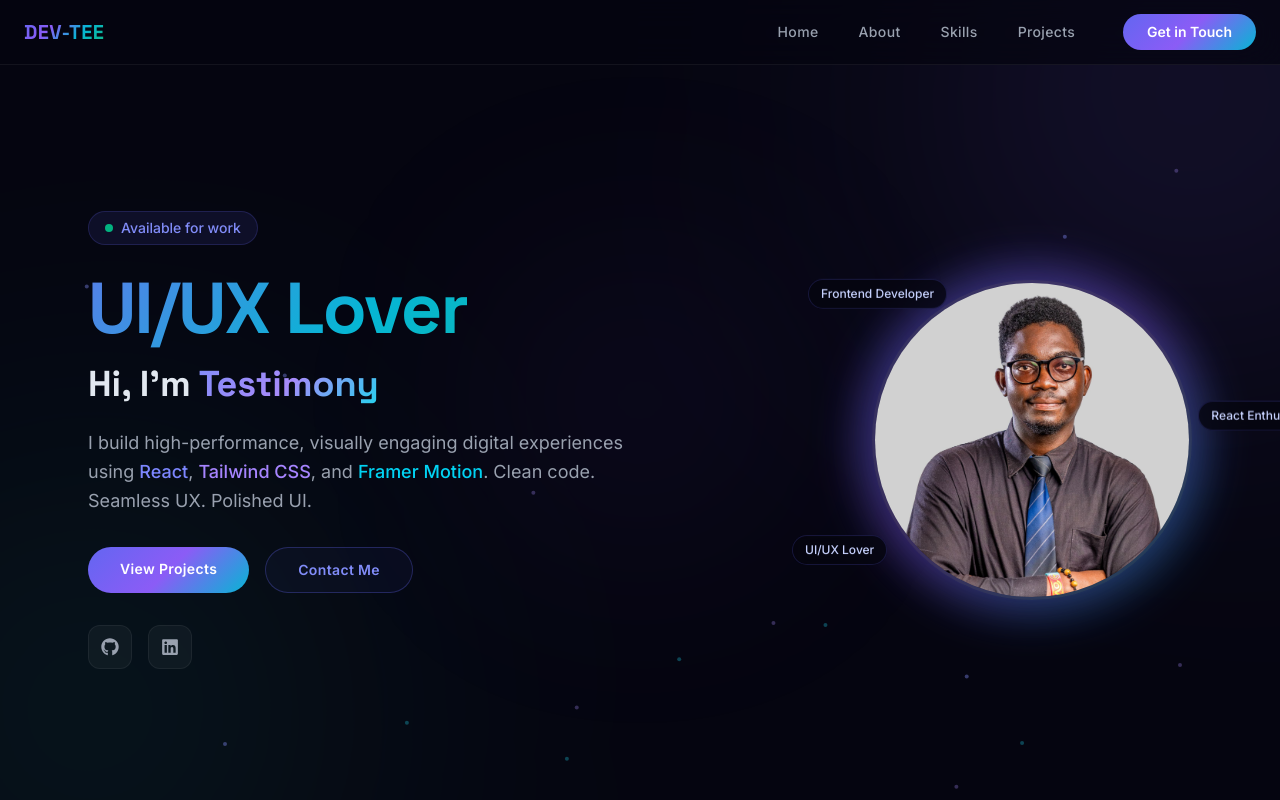
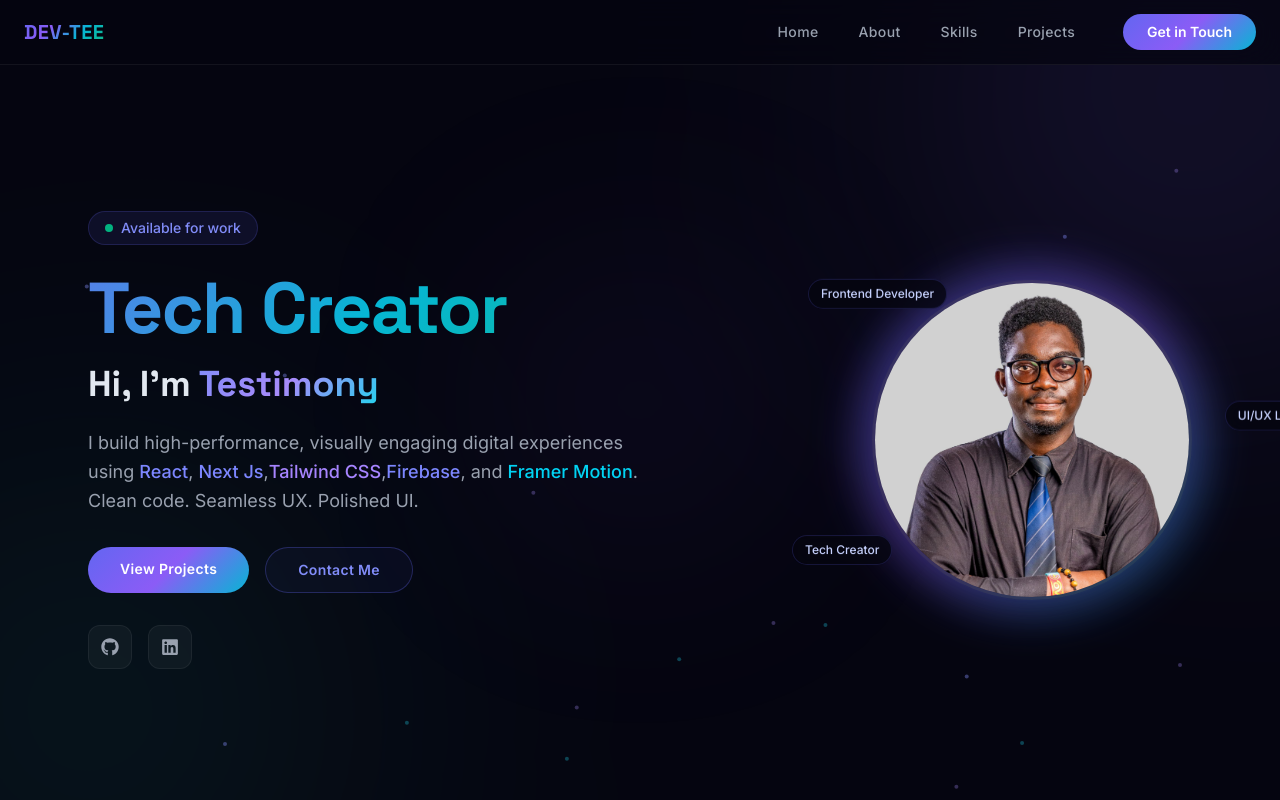
Before and after one commit to Dev-Tee06/my-resume, a React (Vite) app: page / in a window 1280 px wide. Shown: the top 800 px of the page. Built offline with nearby package versions, Linux system fonts and the light colour scheme.

Commit message:
Made new changes

```diff
--- a/src/Components/sections/About.jsx
+++ b/src/Components/sections/About.jsx
@@ -8,7 +8,7 @@ export const About = () => {
     { name: "React", level: 90 },
     { name: "Next.js", level: 80 },
     { name: "Tailwind CSS", level: 85 },
-    { name: "JavaScript", level: 95 },
+    { name: "JavaScript", level: 80 },
     { name: "CSS", level: 90 },
     { name: "Firebase", level: 80 },
     { name: "REST APIs", level: 80 },
@@ -82,13 +82,19 @@ export const About = () => {
         animate={{ y: [0, 20, 0], x: [0, 10, -10, 0], rotate: [0, 360, 0] }}
         transition={{ repeat: Infinity, duration: 20, ease: "easeInOut" }}
         className="absolute -top-32 right-0 w-[400px] h-[400px] rounded-full blur-[150px]"
-        style={{ background: "radial-gradient(circle, rgba(99,102,241,0.2), rgba(139,92,246,0.1), transparent)" }}
+        style={{
+          background:
+            "radial-gradient(circle, rgba(99,102,241,0.2), rgba(139,92,246,0.1), transparent)",
+        }}
       />
       <motion.div
         animate={{ y: [0, -20, 0], x: [0, -10, 10, 0], rotate: [0, -360, 0] }}
         transition={{ repeat: Infinity, duration: 22, ease: "easeInOut" }}
         className="absolute bottom-0 left-0 w-[400px] h-[400px] rounded-full blur-[150px]"
-        style={{ background: "radial-gradient(circle, rgba(6,182,212,0.15), rgba(16,185,129,0.08), transparent)" }}
+        style={{
+          background:
+            "radial-gradient(circle, rgba(6,182,212,0.15), rgba(16,185,129,0.08), transparent)",
+        }}
       />
 
       <div className="relative max-w-5xl mx-auto px-6">
--- a/src/Components/sections/Home.jsx
+++ b/src/Components/sections/Home.jsx
@@ -7,7 +7,6 @@ import { FaGithub, FaLinkedin } from "react-icons/fa";
 export const Home = () => {
   const skills = [
     "Frontend Developer",
-    "React Enthusiast",
     "UI/UX Lover",
     "Tech Creator",
     "Problem Solver",
@@ -33,17 +32,26 @@ export const Home = () => {
           animate={{ rotate: 360 }}
           transition={{ duration: 120, repeat: Infinity, ease: "linear" }}
           className="absolute -top-40 -right-40 w-[500px] h-[500px] rounded-full blur-[150px]"
-          style={{ background: "radial-gradient(circle, rgba(99,102,241,0.25), rgba(139,92,246,0.15), transparent)" }}
+          style={{
+            background:
+              "radial-gradient(circle, rgba(99,102,241,0.25), rgba(139,92,246,0.15), transparent)",
+          }}
         />
         <motion.div
           animate={{ rotate: -360 }}
           transition={{ duration: 150, repeat: Infinity, ease: "linear" }}
           className="absolute -bottom-40 -left-40 w-[500px] h-[500px] rounded-full blur-[150px]"
-          style={{ background: "radial-gradient(circle, rgba(6,182,212,0.2), rgba(16,185,129,0.1), transparent)" }}
+          style={{
+            background:
+              "radial-gradient(circle, rgba(6,182,212,0.2), rgba(16,185,129,0.1), transparent)",
+          }}
         />
         <div
           className="absolute top-1/2 left-1/2 -translate-x-1/2 -translate-y-1/2 w-[300px] h-[300px] rounded-full blur-[120px]"
-          style={{ background: "radial-gradient(circle, rgba(139,92,246,0.12), transparent)" }}
+          style={{
+            background:
+              "radial-gradient(circle, rgba(139,92,246,0.12), transparent)",
+          }}
         />
       </div>
 
@@ -63,7 +71,12 @@ export const Home = () => {
             style={{
               top: `${Math.random() * 100}%`,
               left: `${Math.random() * 100}%`,
-              background: i % 3 === 0 ? "rgba(129,140,248,0.4)" : i % 3 === 1 ? "rgba(167,139,250,0.3)" : "rgba(34,211,238,0.3)",
+              background:
+                i % 3 === 0
+                  ? "rgba(129,140,248,0.4)"
+                  : i % 3 === 1
+                    ? "rgba(167,139,250,0.3)"
+                    : "rgba(34,211,238,0.3)",
             }}
           />
         ))}
@@ -97,7 +110,10 @@ export const Home = () => {
             exit={{ y: -20, opacity: 0 }}
             transition={{ duration: 0.5 }}
             className="text-4xl md:text-6xl lg:text-7xl font-bold tracking-tight mb-4 gradient-text animate-gradient"
-            style={{ fontFamily: "'Space Grotesk', sans-serif", lineHeight: 1.1 }}
+            style={{
+              fontFamily: "'Space Grotesk', sans-serif",
+              lineHeight: 1.1,
+            }}
           >
             {skills[currentSkill]}
           </motion.h1>
@@ -108,10 +124,12 @@ export const Home = () => {
             animate={{ y: 0, opacity: 1 }}
             transition={{ duration: 0.8, delay: 0.3 }}
             className="text-2xl md:text-4xl font-bold mb-6"
-            style={{ fontFamily: "'Space Grotesk', sans-serif", color: "#e2e8f0" }}
+            style={{
+              fontFamily: "'Space Grotesk', sans-serif",
+              color: "#e2e8f0",
+            }}
           >
-            Hi, I'm{" "}
-            <span className="gradient-text-accent">Testimony</span>
+            Hi, I'm <span className="gradient-text-accent">Testimony</span>
           </motion.h2>
 
           {/* Description */}
@@ -122,9 +140,11 @@ export const Home = () => {
             className="text-gray-400 text-base md:text-lg max-w-xl mb-8 leading-relaxed"
             style={{ fontFamily: "'Inter', sans-serif" }}
           >
-            I build high-performance, visually engaging digital experiences using{" "}
-            <span className="text-indigo-400 font-medium">React</span>,{" "}
-            <span className="text-violet-400 font-medium">Tailwind CSS</span>, and{" "}
+            I build high-performance, visually engaging digital experiences
+            using <span className="text-indigo-400 font-medium">React</span>,{" "}
+            <span className="text-indigo-400 font-medium">Next Js</span>,
+            <span className="text-violet-400 font-medium">Tailwind CSS</span>,
+            <span className="text-indigo-400 font-medium">Firebase</span>, and{" "}
             <span className="text-cyan-400 font-medium">Framer Motion</span>.
             Clean code. Seamless UX. Polished UI.
           </motion.p>
@@ -139,7 +159,10 @@ export const Home = () => {
             <a
               href="/projects"
               className="px-8 py-3 rounded-full font-semibold text-white text-sm tracking-wide transition-all duration-300 hover:-translate-y-[2px] hover:shadow-[0_0_35px_rgba(99,102,241,0.4)]"
-              style={{ background: "linear-gradient(135deg, #6366f1, #8b5cf6, #06b6d4)" }}
+              style={{
+                background:
+                  "linear-gradient(135deg, #6366f1, #8b5cf6, #06b6d4)",
+              }}
             >
               View Projects
             </a>
@@ -171,7 +194,10 @@ export const Home = () => {
               target="_blank"
               rel="noopener noreferrer"
               className="p-3 rounded-xl text-lg text-gray-400 transition-all duration-300 hover:text-white hover:-translate-y-[2px]"
-              style={{ background: "rgba(255,255,255,0.04)", border: "1px solid rgba(255,255,255,0.06)" }}
+              style={{
+                background: "rgba(255,255,255,0.04)",
+                border: "1px solid rgba(255,255,255,0.06)",
+              }}
             >
               <FaGithub />
             </a>
@@ -180,7 +206,10 @@ export const Home = () => {
               target="_blank"
               rel="noopener noreferrer"
               className="p-3 rounded-xl text-lg text-gray-400 transition-all duration-300 hover:text-white hover:-translate-y-[2px]"
-              style={{ background: "rgba(255,255,255,0.04)", border: "1px solid rgba(255,255,255,0.06)" }}
+              style={{
+                background: "rgba(255,255,255,0.04)",
+                border: "1px solid rgba(255,255,255,0.06)",
+              }}
             >
               <FaLinkedin />
             </a>
@@ -198,7 +227,10 @@ export const Home = () => {
             {/* Glow ring */}
             <div
               className="absolute -inset-3 rounded-full opacity-40 group-hover:opacity-70 transition-opacity duration-500 blur-xl"
-              style={{ background: "linear-gradient(135deg, #6366f1, #8b5cf6, #06b6d4)" }}
+              style={{
+                background:
+                  "linear-gradient(135deg, #6366f1, #8b5cf6, #06b6d4)",
+              }}
             />
 
             {/* Avatar container */}
@@ -206,7 +238,8 @@ export const Home = () => {
               className="relative w-[260px] h-[260px] md:w-[320px] md:h-[320px] rounded-full overflow-hidden"
               style={{
                 border: "3px solid rgba(255,255,255,0.08)",
-                boxShadow: "0 0 50px rgba(99,102,241,0.2), inset 0 0 50px rgba(0,0,0,0.3)",
+                boxShadow:
+                  "0 0 50px rgba(99,102,241,0.2), inset 0 0 50px rgba(0,0,0,0.3)",
               }}
             >
               <img
@@ -232,7 +265,11 @@ export const Home = () => {
                   left: i === 0 ? "-20%" : i === 2 ? "-25%" : "auto",
                 }}
                 animate={{ y: [0, -8, 0] }}
-                transition={{ duration: 3 + i, repeat: Infinity, ease: "easeInOut" }}
+                transition={{
+                  duration: 3 + i,
+                  repeat: Infinity,
+                  ease: "easeInOut",
+                }}
               >
                 {skill}
               </motion.span>
```
